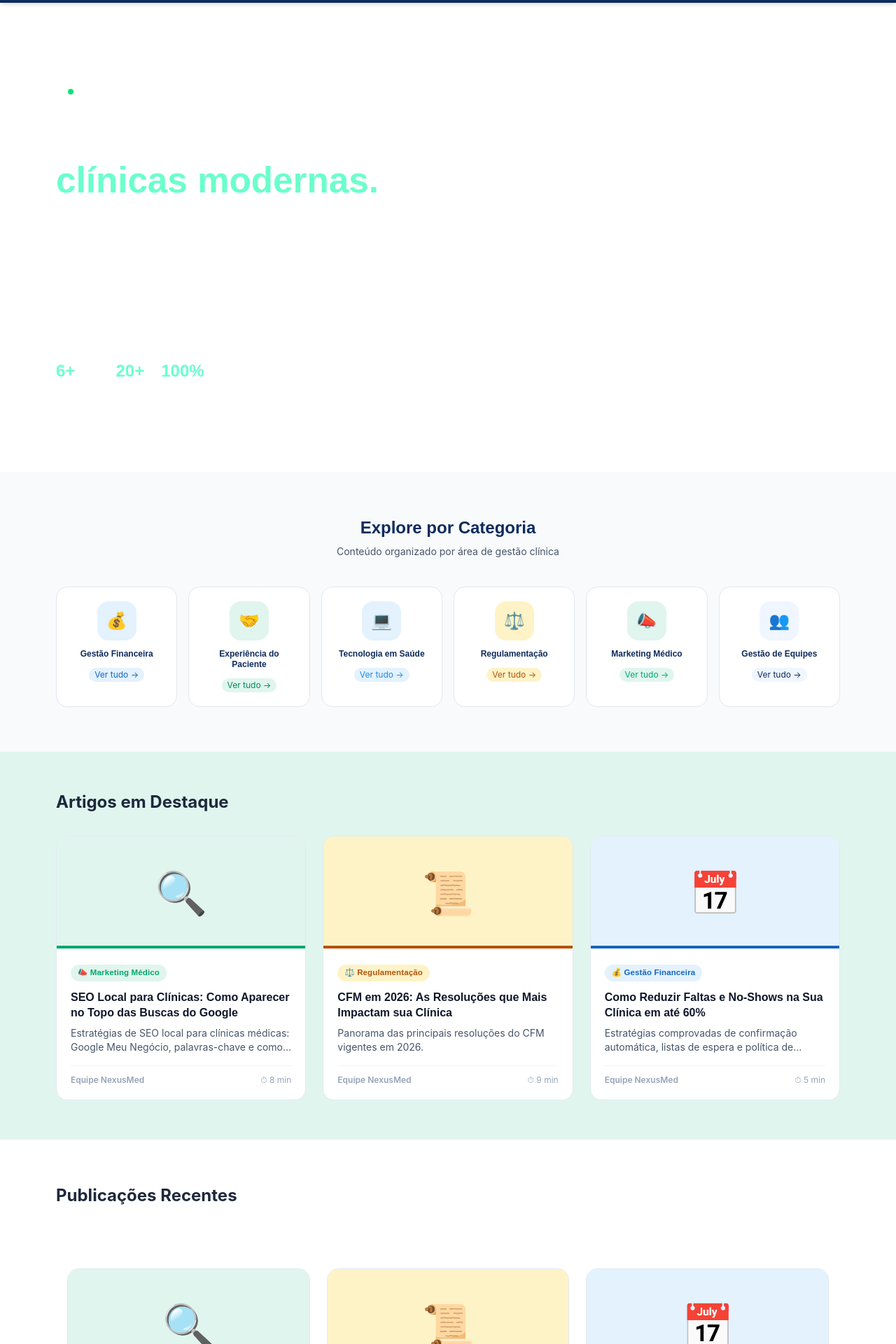
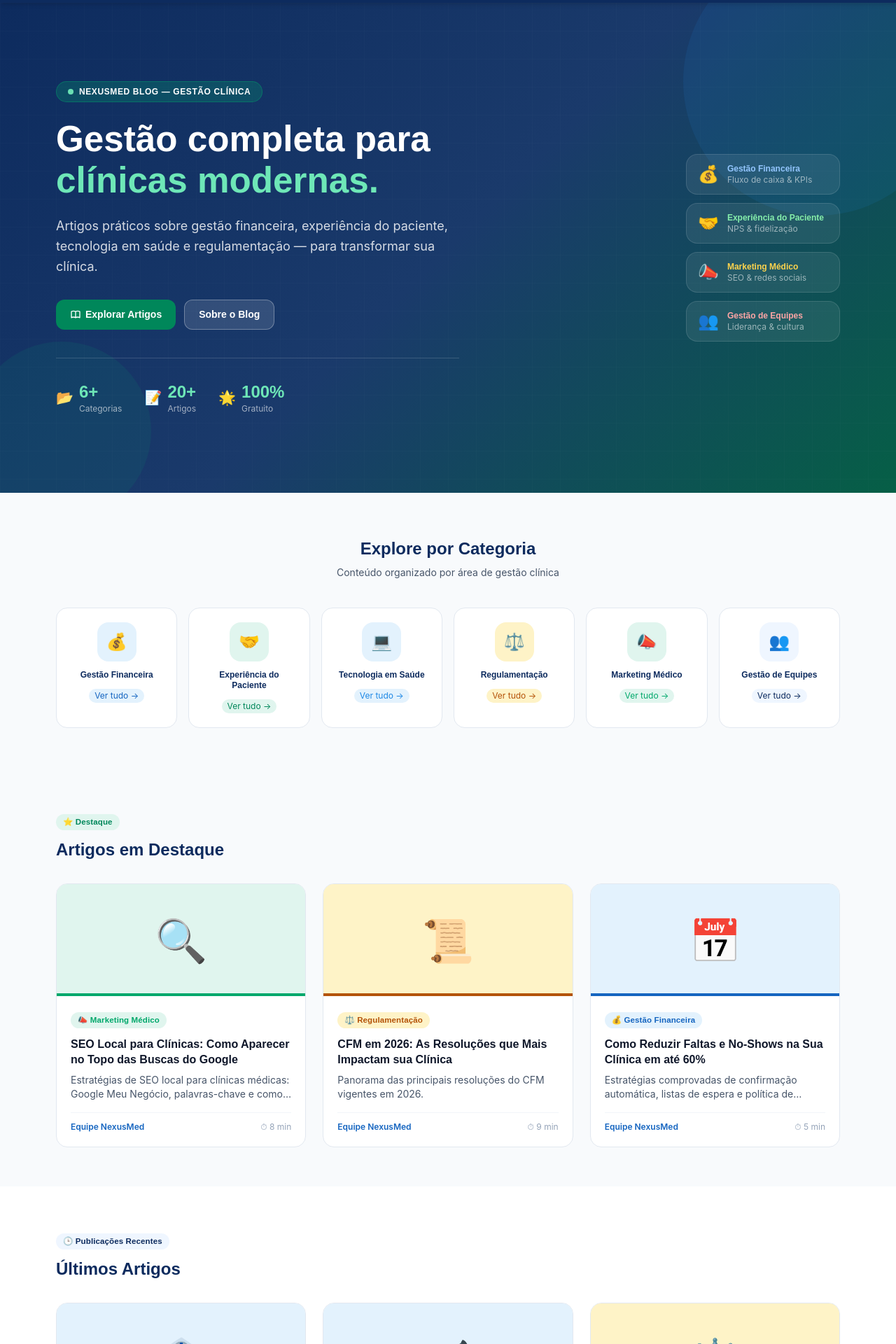
Before and after one commit to adrianois/Blog-NexusMed, a Next.js app in the folder blog-nexusmed/: page / in a window 1280 px wide. Shown: the part 60-1980 px from the top of the page at 70% size. Built offline with nearby package versions, Linux system fonts and the light colour scheme.

Commit message:
fix: corrige todas as vars CSS inexistentes na Home (Hero, FeaturedPosts, PostCard, page.tsx) + globals.css

```diff
--- a/blog-nexusmed/app/page.tsx
+++ b/blog-nexusmed/app/page.tsx
@@ -7,7 +7,7 @@ import { getAllPosts } from '@/lib/posts';
 export default function HomePage() {
   const posts = getAllPosts();
   const featured = posts.slice(0, 3);
-  const latest = posts.slice(0, 6);
+  const latest = posts.slice(3, 9);
 
   return (
     <>
@@ -16,10 +16,18 @@ export default function HomePage() {
       <FeaturedPosts title="Artigos em Destaque" posts={featured} />
       <section className="py-16 bg-white">
         <div className="max-w-6xl mx-auto px-4">
-          <h2 className="text-2xl font-bold mb-8" style={{ color: 'var(--nexus-primary-dark)' }}>
-            Publicações Recentes
-          </h2>
-          <FeaturedPosts title="" posts={latest} variant="grid" />
+          <div className="mb-8">
+            <span className="nexus-tag" style={{ background: '#EFF6FF', color: '#0D2B5E' }}>🕒 Publicações Recentes</span>
+            <h2 className="text-2xl font-bold mt-3" style={{ color: 'var(--nexus-navy)', fontFamily: 'Poppins, sans-serif' }}>
+              Últimos Artigos
+            </h2>
+          </div>
+          <div className="grid grid-cols-1 md:grid-cols-2 lg:grid-cols-3 gap-6">
+            {latest.map((post) => {
+              const { default: PostCard } = require('@/components/PostCard');
+              return <PostCard key={post.slug} post={post} />;
+            })}
+          </div>
         </div>
       </section>
       <Newsletter />
--- a/blog-nexusmed/components/FeaturedPosts.tsx
+++ b/blog-nexusmed/components/FeaturedPosts.tsx
@@ -9,12 +9,18 @@ interface Props {
 
 export default function FeaturedPosts({ title, posts, variant = 'default' }: Props) {
   return (
-    <section className={`py-14 ${variant === 'default' ? '' : ''}`} style={{ background: variant === 'default' ? 'var(--nexus-primary-light)' : 'transparent' }}>
+    <section
+      className="py-14"
+      style={{ background: variant === 'default' ? 'var(--nexus-gray-50)' : 'transparent' }}
+    >
       <div className="max-w-6xl mx-auto px-4">
         {title && (
-          <h2 className="text-2xl font-bold mb-8" style={{ color: 'var(--nexus-primary-dark)' }}>
-            {title}
-          </h2>
+          <div className="mb-8">
+            <span className="nexus-tag" style={{ background: '#E0F5EE', color: '#00875A' }}>⭐ Destaque</span>
+            <h2 className="text-2xl font-bold mt-3" style={{ color: 'var(--nexus-navy)', fontFamily: 'Poppins, sans-serif' }}>
+              {title}
+            </h2>
+          </div>
         )}
         <div className="grid grid-cols-1 md:grid-cols-2 lg:grid-cols-3 gap-6">
           {posts.map((post) => (
--- a/blog-nexusmed/components/Hero.tsx
+++ b/blog-nexusmed/components/Hero.tsx
@@ -2,28 +2,39 @@ import Link from 'next/link';
 
 export default function Hero() {
   return (
-    <section className="nexus-gradient-green text-white overflow-hidden relative">
+    <section
+      className="relative overflow-hidden text-white"
+      style={{ background: 'linear-gradient(135deg, var(--nexus-navy) 0%, #1A3A6B 50%, #065F46 100%)' }}
+    >
       {/* Decoração de fundo */}
       <div className="absolute inset-0 overflow-hidden pointer-events-none">
-        <div className="absolute -top-20 -right-20 w-96 h-96 rounded-full opacity-10" style={{ background: 'var(--nexus-blue)' }}></div>
-        <div className="absolute -bottom-10 -left-10 w-64 h-64 rounded-full opacity-10" style={{ background: 'var(--nexus-green)' }}></div>
+        <div className="absolute -top-20 -right-20 w-96 h-96 rounded-full opacity-10" style={{ background: '#1E88E5' }}></div>
+        <div className="absolute -bottom-10 -left-10 w-64 h-64 rounded-full opacity-10" style={{ background: '#00A86B' }}></div>
+        <div className="absolute inset-0 opacity-5" style={{
+          backgroundImage: 'linear-gradient(rgba(255,255,255,0.3) 1px, transparent 1px), linear-gradient(90deg, rgba(255,255,255,0.3) 1px, transparent 1px)',
+          backgroundSize: '40px 40px'
+        }}></div>
       </div>
 
       <div className="max-w-6xl mx-auto px-4 py-20 md:py-28 relative z-10">
-        <div className="max-w-2xl">
+        <div className="flex flex-col md:flex-row items-start md:items-center justify-between gap-10">
+          <div className="max-w-xl">
             {/* Badge */}
             <div
               className="inline-flex items-center gap-2 px-4 py-1.5 rounded-full text-xs font-semibold uppercase tracking-wider mb-6"
-            style={{ background: 'rgba(255,255,255,0.12)', border: '1px solid rgba(255,255,255,0.2)', fontFamily: 'Poppins, sans-serif' }}
+              style={{ background: 'rgba(0,168,107,0.25)', border: '1px solid rgba(0,168,107,0.4)', fontFamily: 'Poppins, sans-serif' }}
             >
-            <span className="w-2 h-2 rounded-full bg-green-400 animate-pulse"></span>
+              <span className="w-2 h-2 rounded-full animate-pulse" style={{ background: '#6EE7B7' }}></span>
               NexusMed Blog — Gestão Clínica
             </div>
 
             {/* Título */}
-          <h1 style={{ fontFamily: 'Poppins, sans-serif', fontWeight: 800, fontSize: 'clamp(2rem, 5vw, 3.2rem)', lineHeight: 1.15 }} className="mb-5">
+            <h1
+              className="mb-5"
+              style={{ fontFamily: 'Poppins, sans-serif', fontWeight: 800, fontSize: 'clamp(2rem, 5vw, 3.2rem)', lineHeight: 1.15 }}
+            >
               Gestão completa para
-            <span className="block" style={{ color: '#6BFFCC' }}>clínicas modernas.</span>
+              <span className="block" style={{ color: '#6EE7B7' }}>clínicas modernas.</span>
             </h1>
 
             <p className="text-base md:text-lg mb-8 leading-relaxed" style={{ color: 'rgba(255,255,255,0.82)', fontFamily: 'Inter, sans-serif' }}>
@@ -32,21 +43,51 @@ export default function Hero() {
 
             {/* CTAs */}
             <div className="flex flex-wrap gap-3">
-            <Link href="/blog" className="nexus-btn-primary" style={{ background: 'var(--nexus-green)', color: 'white' }}>
-              <svg className="w-4 h-4" fill="none" stroke="currentColor" viewBox="0 0 24 24"><path strokeLinecap="round" strokeLinejoin="round" strokeWidth={2} d="M12 6.253v13m0-13C10.832 5.477 9.246 5 7.5 5S4.168 5.477 3 6.253v13C4.168 18.477 5.75 18 7.5 18s3.332.477 4.5 1.253m0-13C13.168 5.477 14.754 5 16.5 5c1.747 0 3.332.477 4.5 1.253v13C19.832 18.477 18.247 18 16.5 18c-1.746 0-3.332.477-4.5 1.253" /></svg>
+              <Link href="/blog" className="nexus-btn-primary" style={{ background: '#00875A' }}>
+                <svg className="w-4 h-4" fill="none" stroke="currentColor" viewBox="0 0 24 24">
+                  <path strokeLinecap="round" strokeLinejoin="round" strokeWidth={2} d="M12 6.253v13m0-13C10.832 5.477 9.246 5 7.5 5S4.168 5.477 3 6.253v13C4.168 18.477 5.75 18 7.5 18s3.332.477 4.5 1.253m0-13C13.168 5.477 14.754 5 16.5 5c1.747 0 3.332.477 4.5 1.253v13C19.832 18.477 18.247 18 16.5 18c-1.746 0-3.332.477-4.5 1.253" />
+                </svg>
                 Explorar Artigos
               </Link>
-            <Link href="/sobre" className="nexus-btn-outline">
-              Sobre o Blog
-            </Link>
+              <Link href="/sobre" className="nexus-btn-outline">Sobre o Blog</Link>
             </div>
 
             {/* Stats */}
-          <div className="flex flex-wrap gap-6 mt-10 pt-8" style={{ borderTop: '1px solid rgba(255,255,255,0.15)' }}>
-            {[{ num: '6+', label: 'Categorias' }, { num: '20+', label: 'Artigos' }, { num: '100%', label: 'Gratuito' }].map((s) => (
-              <div key={s.label}>
-                <div className="text-2xl font-bold" style={{ fontFamily: 'Poppins, sans-serif', color: '#6BFFCC' }}>{s.num}</div>
+            <div className="flex flex-wrap gap-8 mt-10 pt-8" style={{ borderTop: '1px solid rgba(255,255,255,0.15)' }}>
+              {[
+                { num: '6+', label: 'Categorias', icon: '📂' },
+                { num: '20+', label: 'Artigos', icon: '📝' },
+                { num: '100%', label: 'Gratuito', icon: '🌟' },
+              ].map((s) => (
+                <div key={s.label} className="flex items-center gap-2">
+                  <span className="text-xl">{s.icon}</span>
+                  <div>
+                    <div className="text-2xl font-bold" style={{ fontFamily: 'Poppins, sans-serif', color: '#6EE7B7' }}>{s.num}</div>
                     <div className="text-xs" style={{ color: 'rgba(255,255,255,0.6)', fontFamily: 'Inter, sans-serif' }}>{s.label}</div>
+                  </div>
+                </div>
+              ))}
+            </div>
+          </div>
+
+          {/* Cards flutuantes lado direito */}
+          <div className="hidden md:flex flex-col gap-3 flex-shrink-0">
+            {[
+              { icon: '💰', title: 'Gestão Financeira', desc: 'Fluxo de caixa & KPIs', color: '#93C5FD', bg: 'rgba(255,255,255,0.08)' },
+              { icon: '🤝', title: 'Experiência do Paciente', desc: 'NPS & fidelização', color: '#86EFAC', bg: 'rgba(255,255,255,0.08)' },
+              { icon: '📣', title: 'Marketing Médico', desc: 'SEO & redes sociais', color: '#FCD34D', bg: 'rgba(255,255,255,0.08)' },
+              { icon: '👥', title: 'Gestão de Equipes', desc: 'Liderança & cultura', color: '#FCA5A5', bg: 'rgba(255,255,255,0.08)' },
+            ].map((c) => (
+              <div
+                key={c.title}
+                className="flex items-center gap-3 rounded-2xl px-4 py-3"
+                style={{ background: c.bg, border: '1px solid rgba(255,255,255,0.12)', minWidth: '220px' }}
+              >
+                <span className="text-2xl">{c.icon}</span>
+                <div>
+                  <p className="text-xs font-bold" style={{ color: c.color, fontFamily: 'Poppins, sans-serif' }}>{c.title}</p>
+                  <p className="text-xs" style={{ color: 'rgba(255,255,255,0.55)', fontFamily: 'Inter, sans-serif' }}>{c.desc}</p>
+                </div>
               </div>
             ))}
           </div>
--- a/blog-nexusmed/components/PostCard.tsx
+++ b/blog-nexusmed/components/PostCard.tsx
@@ -5,23 +5,26 @@ import { CATEGORIES } from '@/lib/categories';
 export default function PostCard({ post }: { post: Post }) {
   const cat = CATEGORIES.find((c) => c.slug === post.category);
 
+  const defaultBg = '#E3F2FD';
+  const defaultColor = '#1565C0';
+
   return (
     <Link href={`/blog/${post.slug}`} className="nexus-card block overflow-hidden group">
       {/* Cover */}
       <div
         className="h-40 flex items-center justify-center text-6xl relative overflow-hidden"
-        style={{ background: cat ? cat.bg : 'var(--nexus-blue-light)' }}
+        style={{ background: cat ? cat.bg : defaultBg }}
       >
         <span className="transition-transform duration-300 group-hover:scale-110">{post.coverEmoji}</span>
         {/* Linha decorativa inferior */}
-        <div className="absolute bottom-0 left-0 right-0 h-1" style={{ background: cat ? cat.color : 'var(--nexus-blue)' }}></div>
+        <div className="absolute bottom-0 left-0 right-0 h-1" style={{ background: cat ? cat.color : defaultColor }}></div>
       </div>
 
       <div className="p-5">
         {/* Tag */}
         <span
           className="nexus-tag mb-3"
-          style={{ background: cat?.bg || 'var(--nexus-blue-light)', color: cat?.color || 'var(--nexus-blue)' }}
+          style={{ background: cat?.bg || defaultBg, color: cat?.color || defaultColor }}
         >
           {cat?.icon} {post.categoryName}
         </span>
@@ -35,7 +38,7 @@ export default function PostCard({ post }: { post: Post }) {
 
         {/* Meta */}
         <div className="flex items-center justify-between text-xs pt-3" style={{ borderTop: '1px solid var(--nexus-gray-100)', color: 'var(--nexus-gray-400)', fontFamily: 'Inter, sans-serif' }}>
-          <span style={{ color: 'var(--nexus-blue)', fontWeight: 600 }}>{post.author}</span>
+          <span style={{ color: defaultColor, fontWeight: 600 }}>{post.author}</span>
           <span>⏱ {post.readTime} min</span>
         </div>
       </div>
```
Lines whose indentation alone changed are shown as unchanged.
